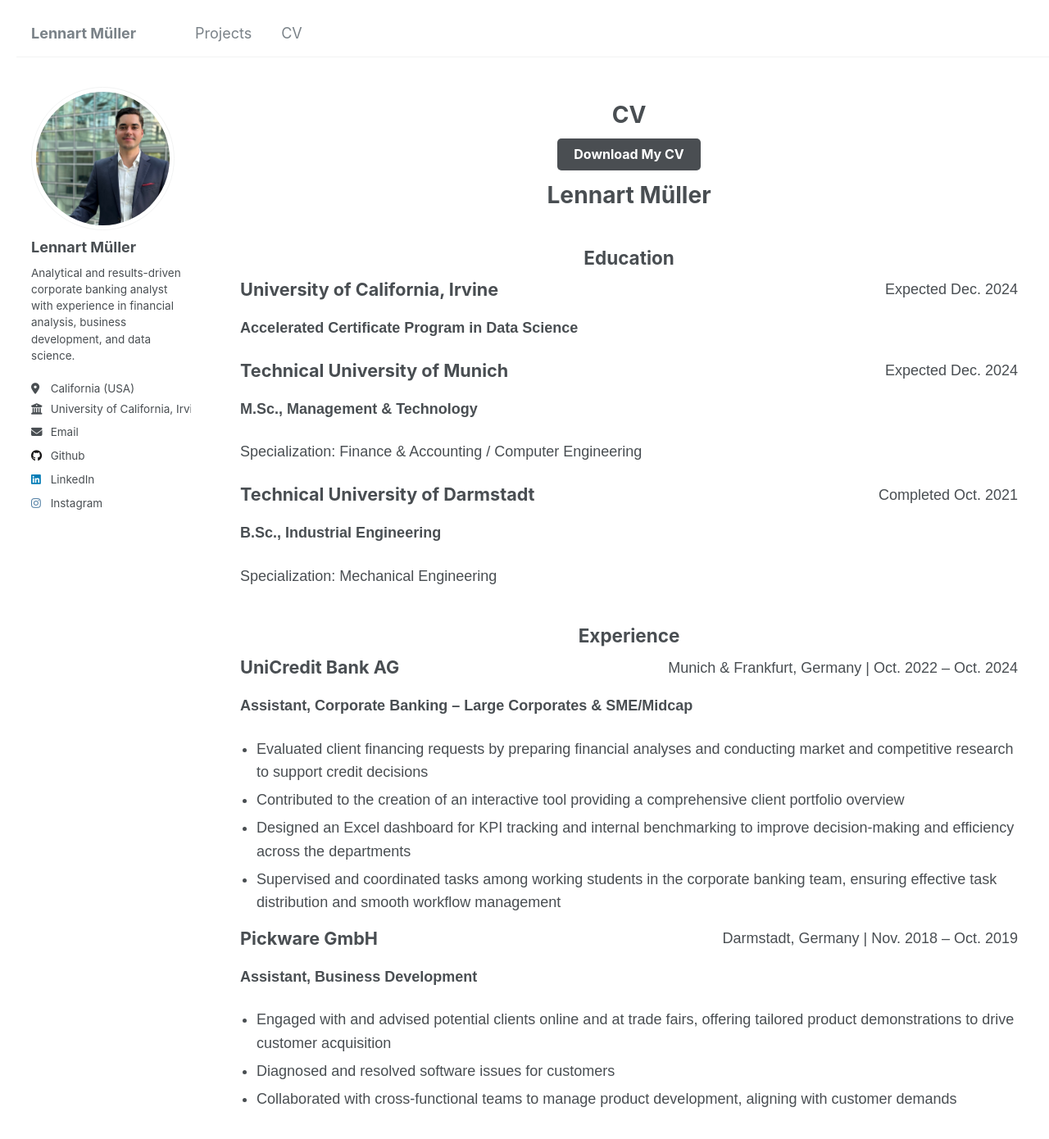
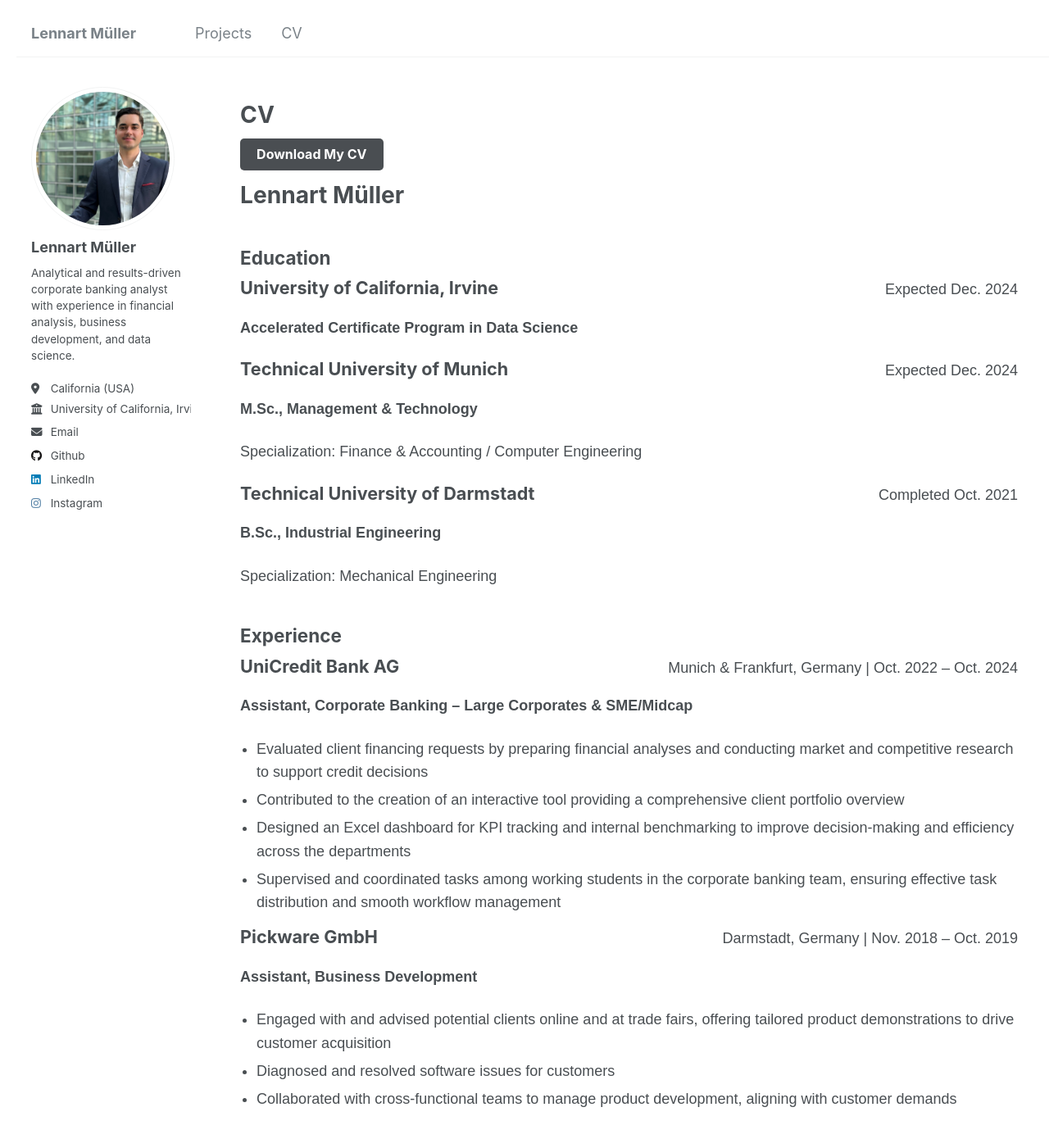
Before and after one commit to lennartmueller123/lennartmueller123.github.io, a Jekyll site: the page built from _pages/cv.html, in a window 1280 px wide and 1400 px high. Shown: the top 1390 px of the window at 82% size. Built offline with Jekyll 4.4.1, drawn with Linux system fonts in a browser that asks for light colours.

Commit message:
Update cv.html

```diff
--- a/_pages/cv.html
+++ b/_pages/cv.html
@@ -26,7 +26,7 @@
             line-height: 1.6;
         }
         h1, h2 {
-            text-align: center;
+            text-align: left;
         }
         .section {
             margin-bottom: 30px;
@@ -37,7 +37,7 @@
         .entry-header {
             display: flex;
             justify-content: space-between;
-            align-items: center;
+            align-items: left;
         }
         .entry-header h3 {
             margin: 0;
```
